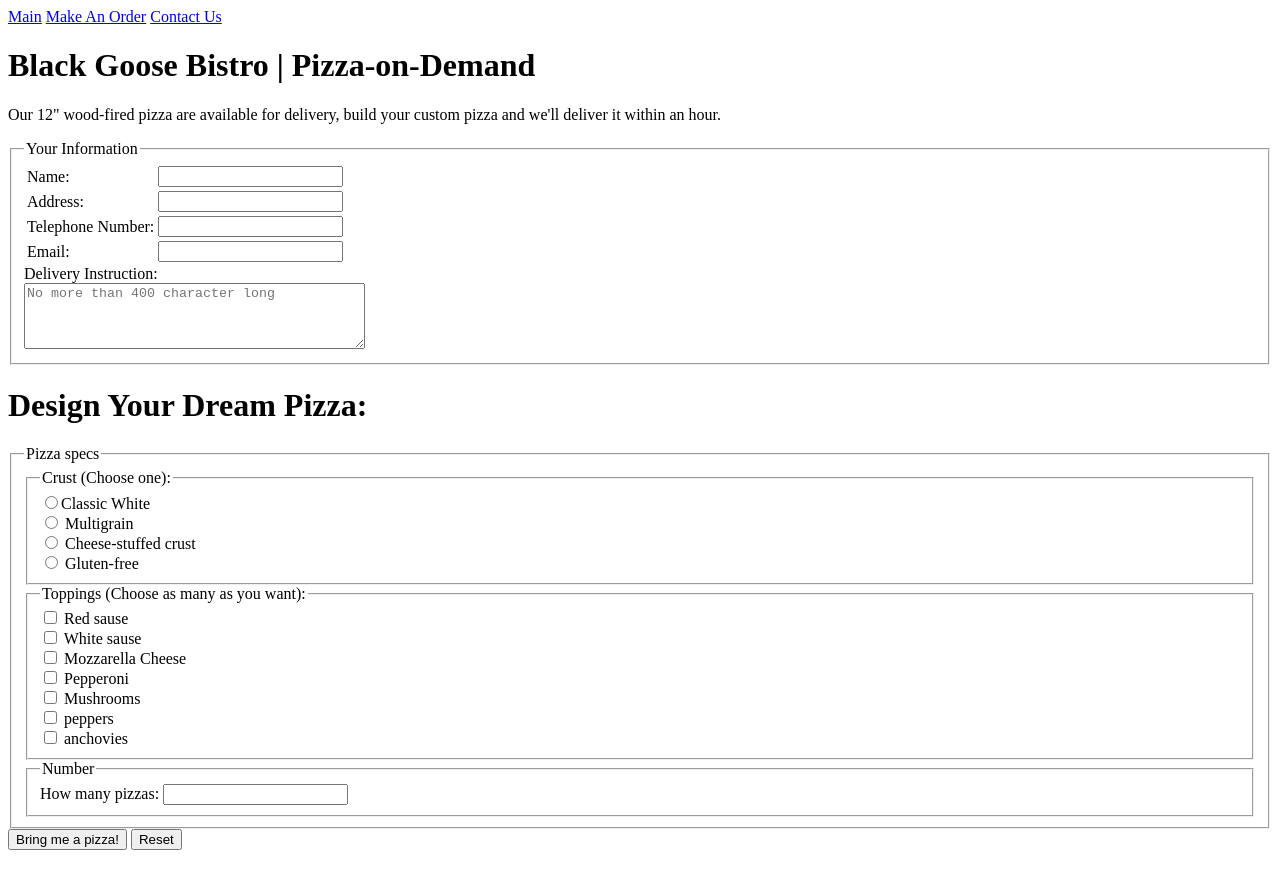
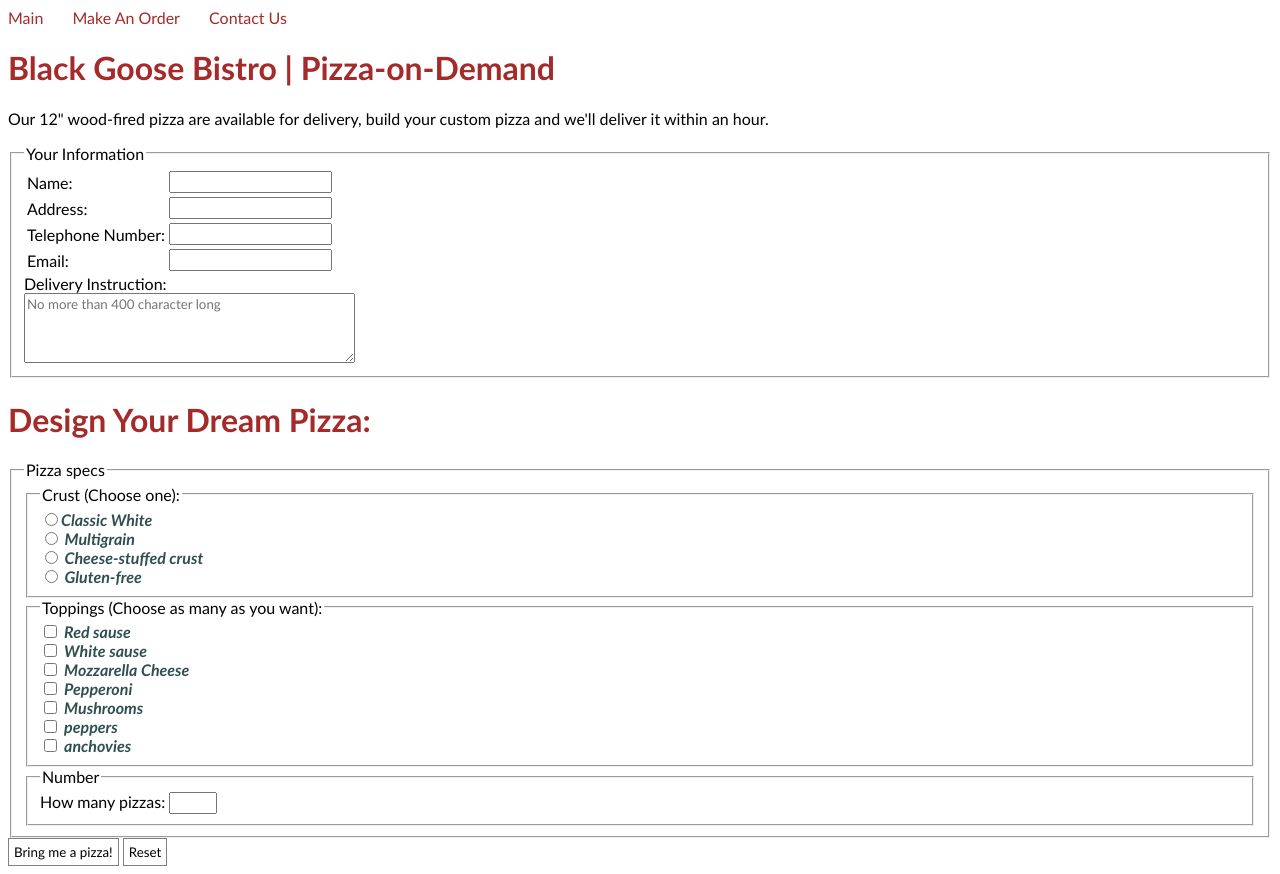
Before and after one commit to Nehalamr/Task2, a plain HTML site: page index.html in a window 1280 px wide. Drawn offline with Linux system fonts and the light colour scheme.

Commit message:
first upload

```diff
--- a/index.html
+++ b/index.html
@@ -1,9 +1,52 @@
 <!DOCTYPE html>
 <head>
     <meta charset="UTF-8">
-  <title>Pizza-on-Demand</title>
-</head>
-<body>
+    <title>Pizza-on-Demand</title>
+ <link rel="stylesheet" href="css/style.css">
+  </head>
+<style>
+  * {
+  font-family: "Gill Sans", "Gill Sans MT", Calibri, "Trebuchet MS", sans-serif;
+}
+a {
+  text-decoration: none;
+  color: brown;
+  margin-right: 15px;
+}
+h1 {
+  color: brown;
+}
+#title {
+  color: rgb(52, 145, 216);
+}
+#Number {
+  width: 40px;
+}
+input[type="button"] {
+  padding: 5px;
+  background-color: white;
+  cursor: pointer;
+  border: 1px solid gray;
+}
+input[type="button"]:hover {
+  background-color: black;
+  color: white;
+}
+form label {
+  font-weight: bold;
+  font-style: italic;
+  color: darkslategray;
+}
+.featured {
+  background-color: #f0f0f0;
+  padding: 10px;
+  border-left: 4px solid #007BFF;
+}
+a + a {
+  margin-left: 10px;
+}
+</style>
+  <body>
   <a href="#">Main</a>
   <a href="#">Make An Order</a>
   <a href="#">Contact Us</a>
@@ -31,8 +74,7 @@
         <td> <label for="email">Email:</label></td>
        <td><input type="email" name="email" id="email"></td>
         </tr>
-
-       </form>
+        </form>
      </table>
       Delivery Instruction:<br>
     <textarea rows="4" cols="40" placeholder="No more than 400 character long"></textarea>
```
Also changed, not shown: css/style.css (added).
